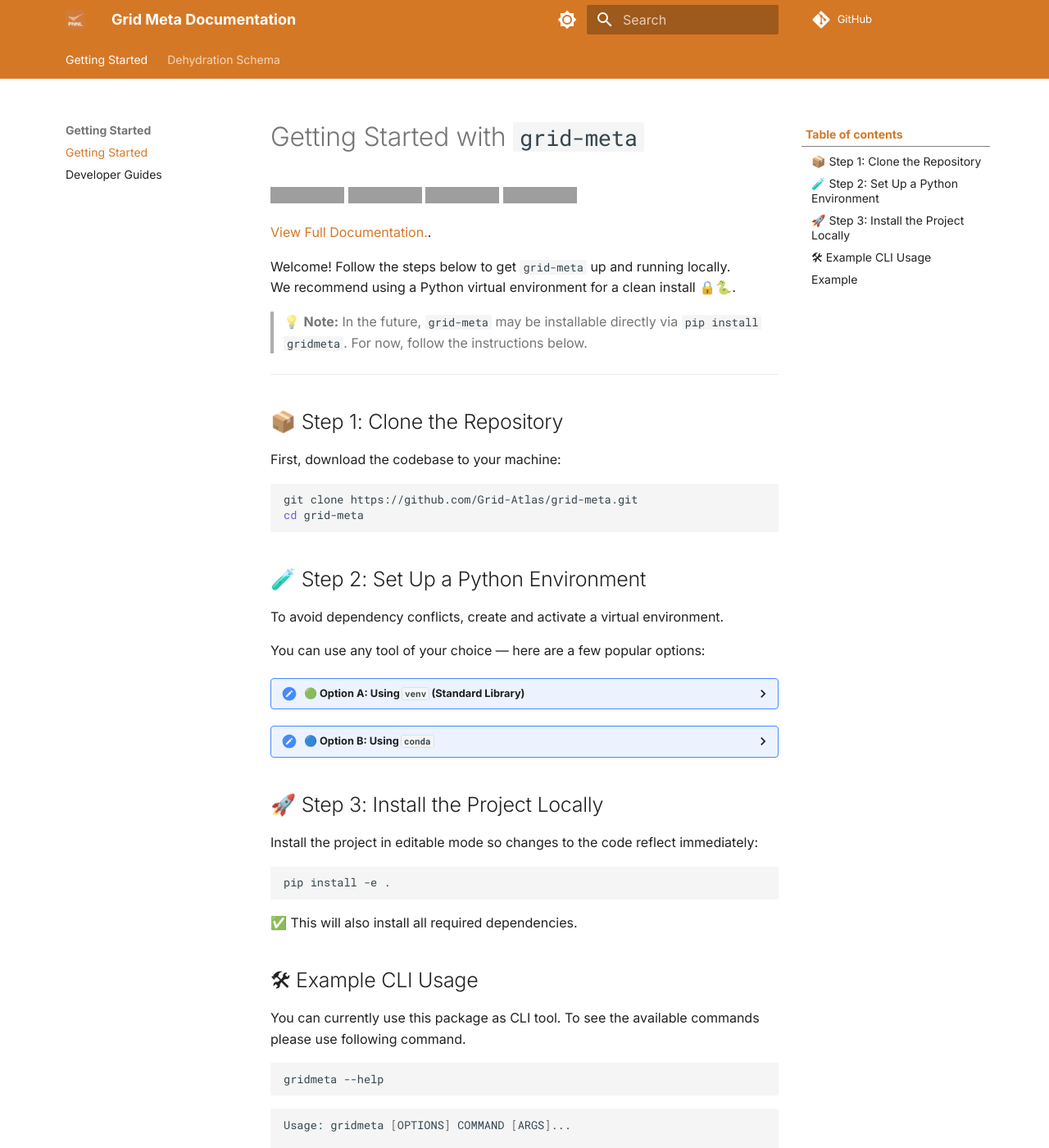
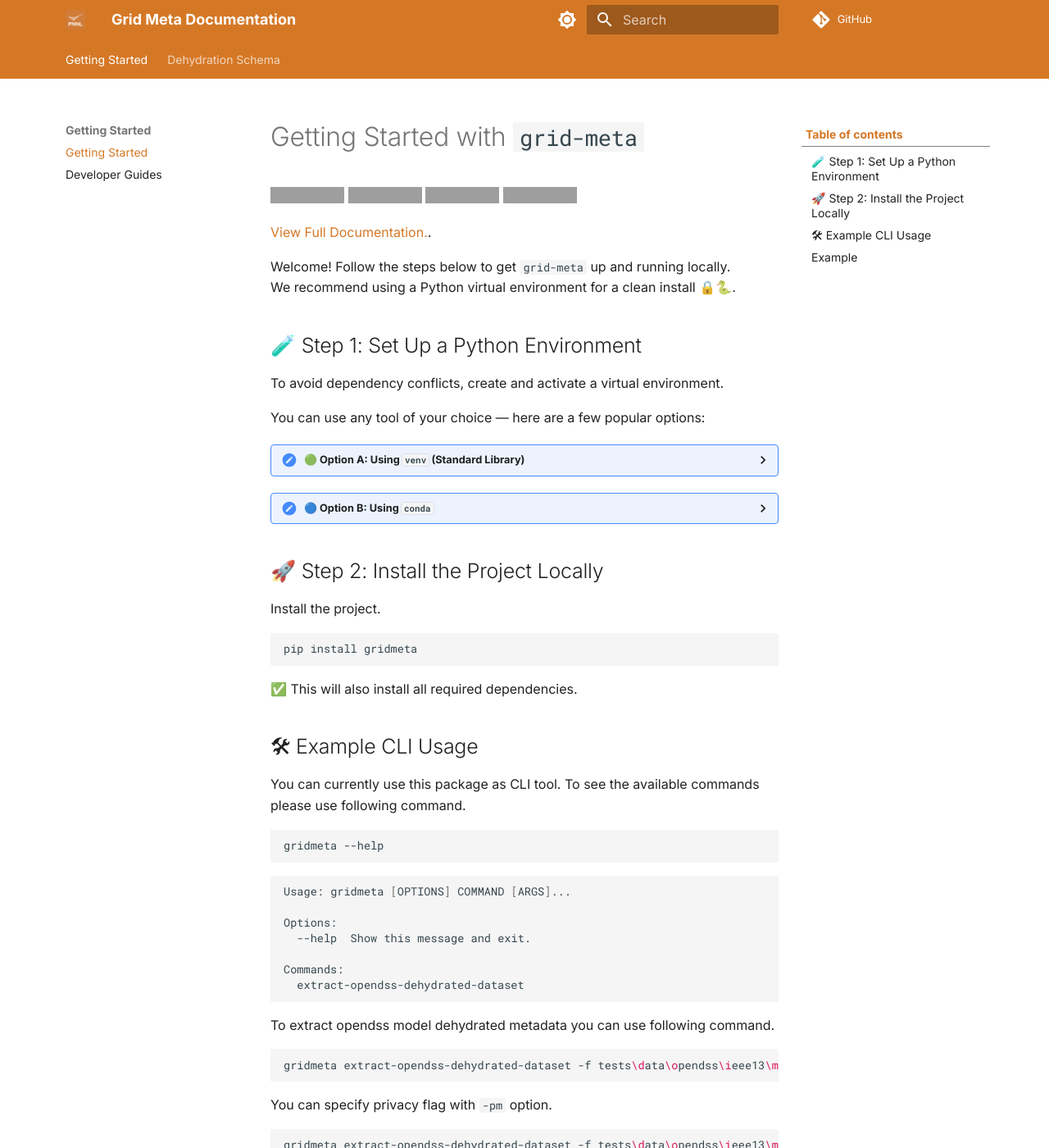
Before and after one commit to Grid-Atlas/grid-meta, an MkDocs documentation site: the page built from docs/index.md, in a window 1280 px wide and 1400 px high. Shown: the whole window at 82% size. Built offline with MkDocs 1.6.1 and Material for MkDocs 9.7.7, drawn with Linux system fonts in a browser that asks for light colours; comment, search, counter and statistics services are not loaded; the version menu is left out; grey boxes are pictures that could not be loaded.

Commit message:
added quick text changes before releasing to pypi

````diff
--- a/docs/index.md
+++ b/docs/index.md
@@ -1,7 +1,7 @@
 # Getting Started with `grid-meta`
 
 [![Build](https://github.com/Grid-Atlas/grid-meta/actions/workflows/ci.yml/badge.svg)](https://github.com/Grid-Atlas/grid-meta/actions/workflows/ci.yml)
-![Python](https://img.shields.io/pypi/pyversions/grid-meta)
+![Python](https://img.shields.io/pypi/pyversions/gridmeta)
 ![License](https://img.shields.io/github/license/Grid-Atlas/grid-meta)
 ![Coverage](https://img.shields.io/codecov/c/github/Grid-Atlas/grid-meta)
 
@@ -10,20 +10,7 @@
 Welcome! Follow the steps below to get `grid-meta` up and running locally.
 We recommend using a Python virtual environment for a clean install 🔒🐍.
 
-> 💡 **Note:** In the future, `grid-meta` may be installable directly via `pip install gridmeta`. For now, follow the instructions below.
-
----
-
-## 📦 Step 1: Clone the Repository
-
-First, download the codebase to your machine:
-
-```bash
-git clone https://github.com/Grid-Atlas/grid-meta.git
-cd grid-meta
-```
-
-## 🧪 Step 2: Set Up a Python Environment
+## 🧪 Step 1: Set Up a Python Environment
 
 To avoid dependency conflicts, create and activate a virtual environment.
 
@@ -45,12 +32,12 @@ conda activate grid-reducer-env
 
 </details>
 
-## 🚀 Step 3: Install the Project Locally
+## 🚀 Step 2: Install the Project Locally
 
-Install the project in editable mode so changes to the code reflect immediately:
+Install the project.
 
 ```bash
-pip install -e .
+pip install gridmeta
 ```
 
 ✅ This will also install all required dependencies.
````
Also changed, not shown: CHANGELOG.md (+3 -2 lines), README.md (+5 -18 lines).
